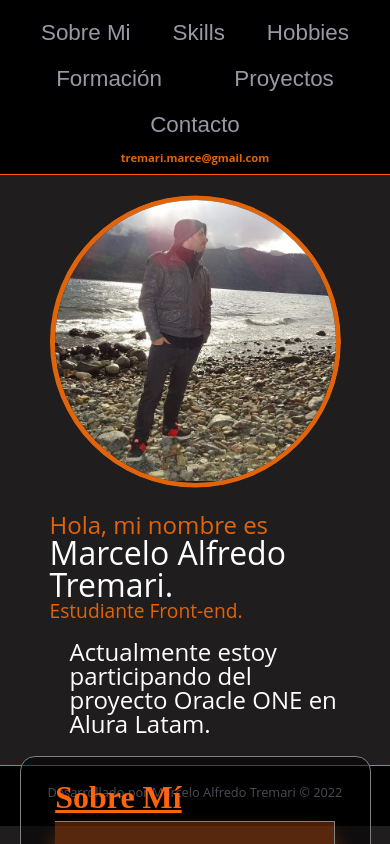
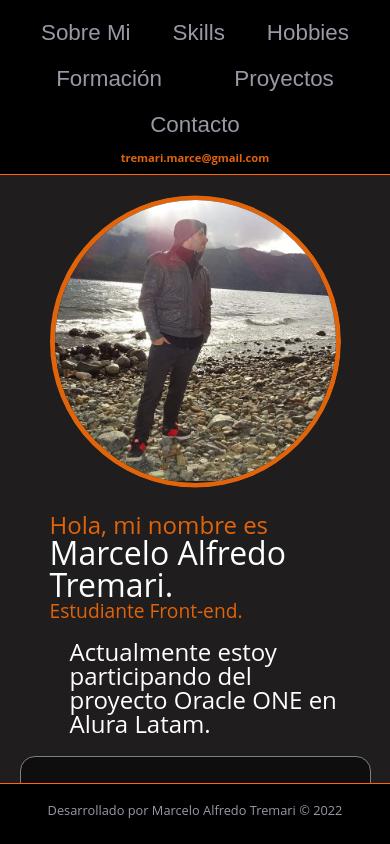
Before and after one commit to Matr3/PorfolioONE, a plain HTML site: page index.html in a window 390 px wide. Shown: the top 844 px of the page. Drawn offline with Linux system fonts and the light colour scheme.

Commit message:
Arreglo pie de pagina responsive v2

```diff
--- a/css/styles.css
+++ b/css/styles.css
@@ -419,12 +419,10 @@ h3{
 	.formulario{
 		margin: 20px 0;
 	}
-	.piePagina{
-		position:static;
-		bottom:0px;
-		height:60px;
-		width:100%;
+	.social{
+		padding-bottom: 60px;
 	}
+
 
 }
 
```
